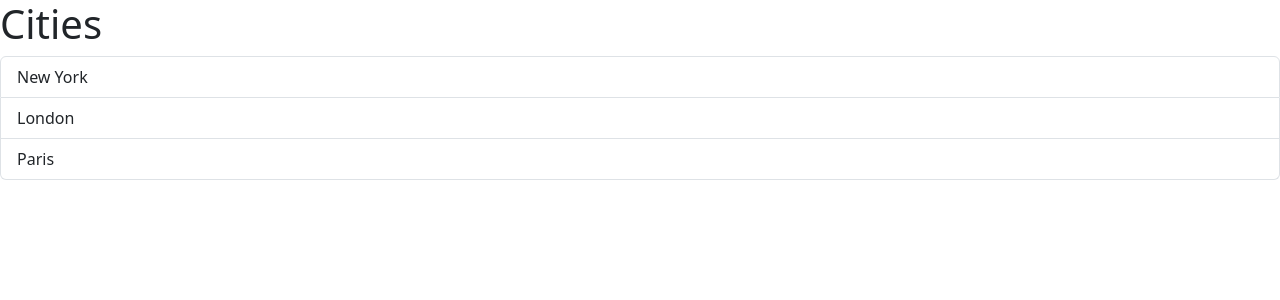
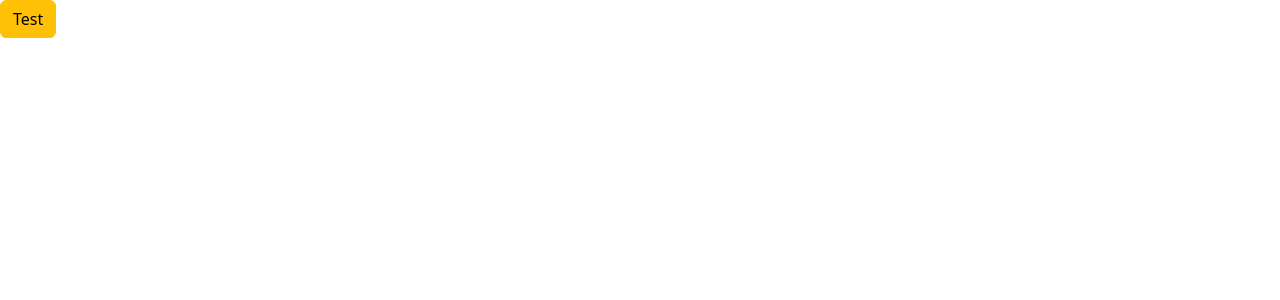
Before and after one commit to YoraneA/react-app, a React (Vite) app: page / in a window 1280 px wide. Shown: the top 300 px of the page. Built offline with nearby package versions, Linux system fonts and the light colour scheme.

Commit message:
Create closable Alert

```diff
--- a/src/App.tsx
+++ b/src/App.tsx
@@ -1,20 +1,12 @@
-import ListGroup from "./components/ListGroup.tsx";
+import Alert from "./components/Alert.tsx";
+import Button, {Color} from "./components/Button.tsx";
 import {useState} from "react";
 
 export default function App() {
-  let items = [
-    'New York',
-    'London',
-    'Paris',
-  ];
-
-  const onSelectItem = (item: string) => console.log(item);
+  const [isAlertShown, setAlertShown] = useState(false);
 
   return <div>
-    <ListGroup
-      items={items}
-      header={'Cities'}
-      handleClickItem={onSelectItem}
-    />
+    {isAlertShown && <Alert onClose={() => setAlertShown(false)}>My Alert</Alert>}
+    <Button color={Color.WARNING} onClick={() => setAlertShown(true)}>Test</Button>
   </div>;
 }
--- /dev/null
+++ b/src/components/Alert.tsx
@@ -0,0 +1,17 @@
+import {ReactNode} from "react";
+
+export default function Alert ({children, onClose}: Props) {
+  return (
+    <div className="alert alert-primary alert-dissmissible fade show">
+      {children}
+      <button type="button" className="close" data-dismiss="alert" aria-label="Close" onClick={onClose}>
+        <span aria-hidden="true">&times;</span>
+      </button>
+    </div>
+  )
+}
+
+interface Props {
+  children: ReactNode;
+  onClose: () => void;
+}
--- /dev/null
+++ b/src/components/Button.tsx
@@ -0,0 +1,31 @@
+import {ReactNode} from "react";
+
+export default function Button({children, onClick, color = Color.SECONDARY}: Props) {
+
+
+  return (
+    <button
+      className={`btn btn-${color}`}
+      onClick={onClick}
+    >
+      {children}
+    </button>
+  )
+}
+
+interface Props {
+  children: ReactNode;
+  color?: Color;
+  onClick: () => void;
+}
+
+export enum Color {
+  PRIMARY = "primary",
+  SECONDARY = "secondary",
+  SUCCESS = "success",
+  DANGER = "danger",
+  WARNING = "warning",
+  INFO = "info",
+  LIGHT = "light",
+  DARK = "dark"
+}
```
